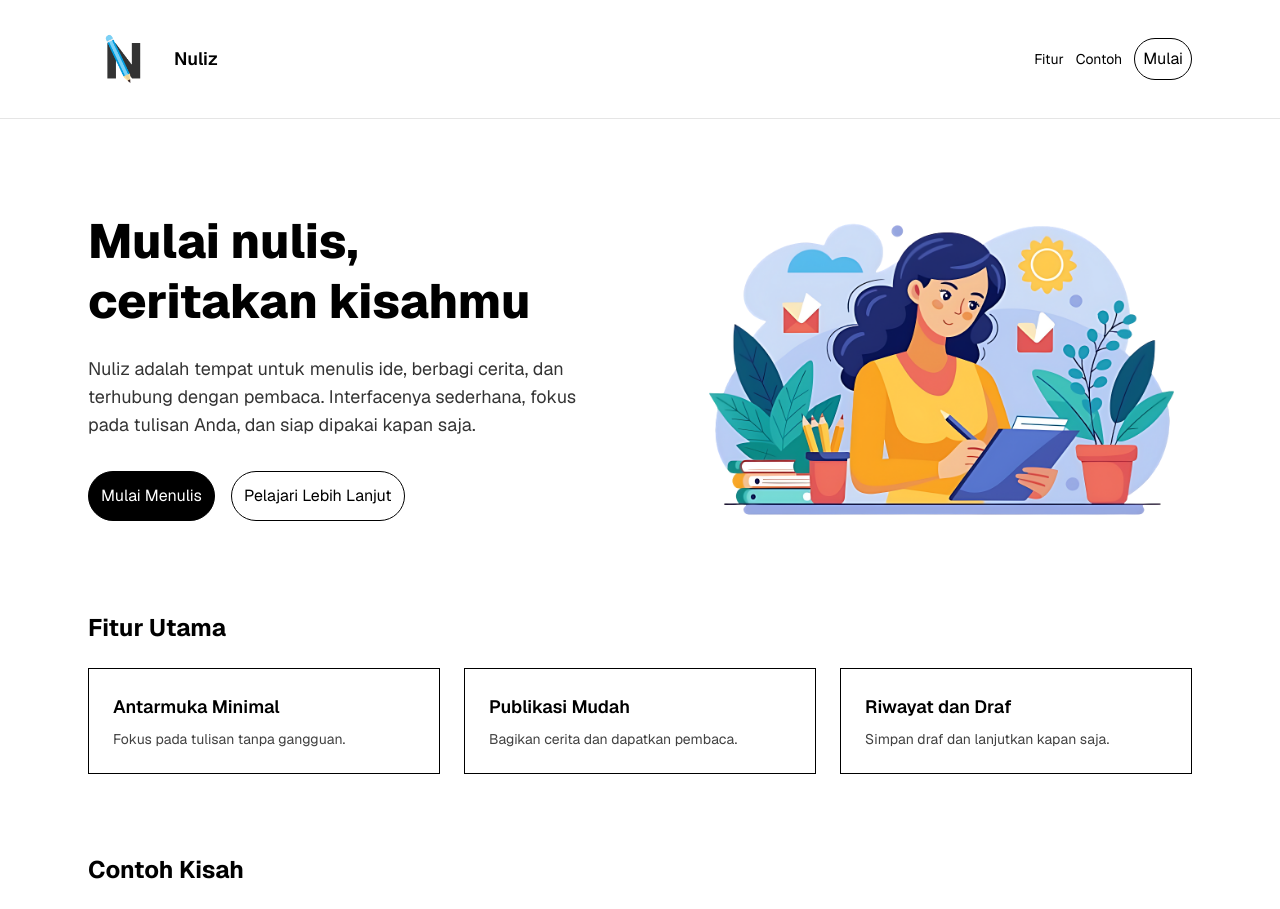
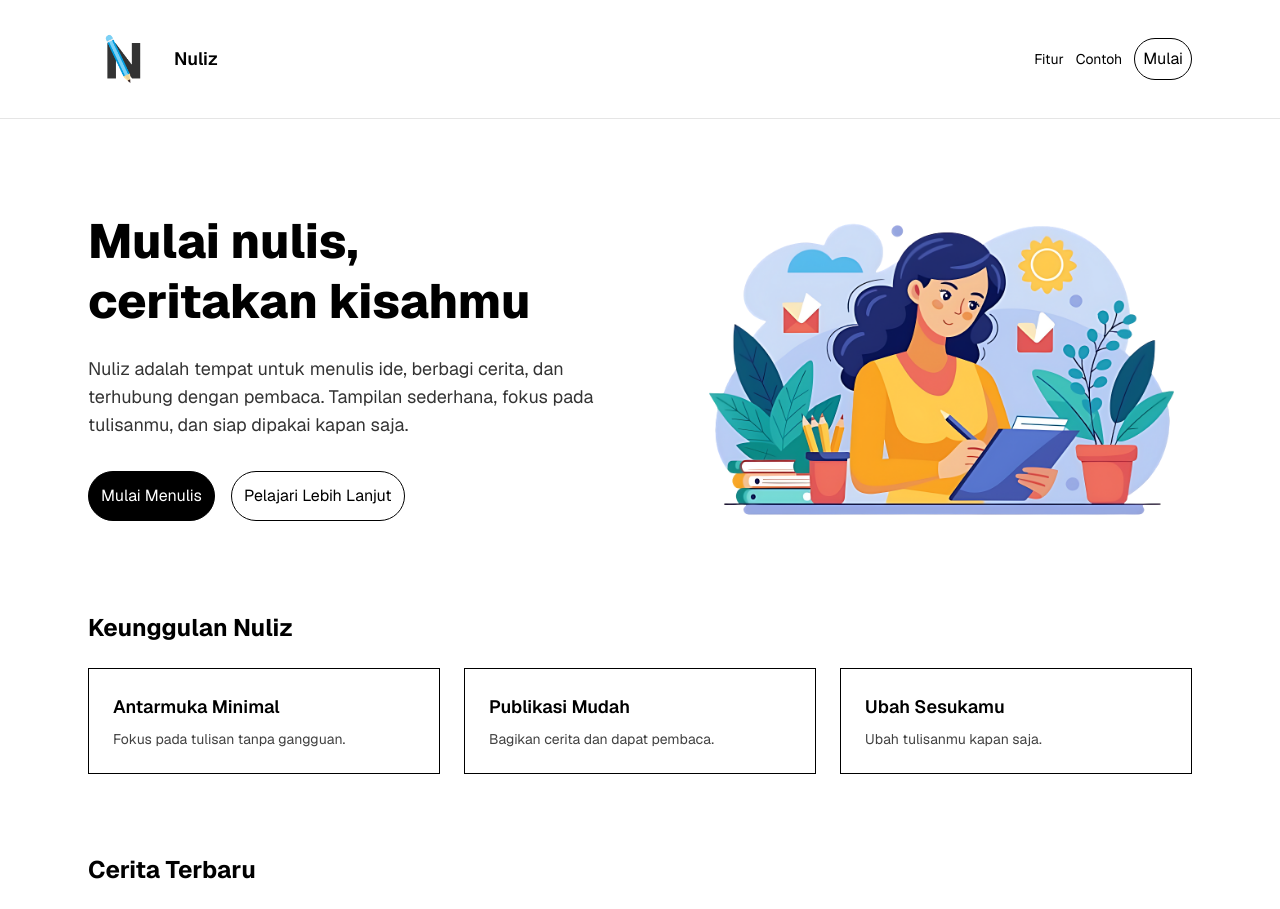
Before and after one commit to raihan-ys/nuliz, a Next.js app in the folder nextjs/: page / in a window 1280 px wide. Shown: the top 909 px of the page. Built offline with nearby package versions, Linux system fonts and the light colour scheme.

Commit message:
[IMPROVE] Perbaikan teks dan gambar landing page

```diff
--- a/nextjs/app/page.jsx
+++ b/nextjs/app/page.jsx
@@ -6,7 +6,7 @@ export default function Home() {
       <header className="border-b border-black/10">
         <nav className="mx-auto flex max-w-6xl items-center justify-between p-6">
           <div className="flex items-center gap-4">
-            <Image src="/images/appLogo.png" alt="Nuliz logo" width={70} height={70} />
+            <Image src="/images/appLogo.png" alt="logo Nuliz" width={70} height={70} />
             <span className="text-lg font-semibold">Nuliz</span>
           </div>
           <div className="flex items-center gap-3">
@@ -36,7 +36,7 @@ export default function Home() {
             </h1>
             <p className="mt-6 max-w-xl text-lg text-black/80">
               Nuliz adalah tempat untuk menulis ide, berbagi cerita, dan terhubung
-              dengan pembaca. Interfacenya sederhana, fokus pada tulisan Anda,
+              dengan pembaca. Tampilan sederhana, fokus pada tulisanmu,
               dan siap dipakai kapan saja.
             </p>
 
@@ -57,7 +57,7 @@ export default function Home() {
           <div className="flex justify-center lg:justify-end">
             <Image
               src="/images/appPoster.png"
-              alt="Ilustrasi menulis di Nuliz"
+              alt="Ilustrasi menulis"
               width={500}
               height={400}
             />
@@ -65,7 +65,7 @@ export default function Home() {
         </section>
 
         <section id="features" className="mt-20">
-          <h2 className="text-2xl font-bold">Fitur Utama</h2>
+          <h2 className="text-2xl font-bold">Keunggulan Nuliz</h2>
           <div className="mt-6 grid gap-6 sm:grid-cols-2 lg:grid-cols-3">
             <div className="card border border-black p-6">
               <h3 className="text-lg font-semibold">Antarmuka Minimal</h3>
@@ -74,18 +74,18 @@ export default function Home() {
 
             <div className="card border border-black p-6">
               <h3 className="text-lg font-semibold">Publikasi Mudah</h3>
-              <p className="mt-2 text-sm text-black/75">Bagikan cerita dan dapatkan pembaca.</p>
+              <p className="mt-2 text-sm text-black/75">Bagikan cerita dan dapat pembaca.</p>
             </div>
 
             <div className="card border border-black p-6">
-              <h3 className="text-lg font-semibold">Riwayat dan Draf</h3>
-              <p className="mt-2 text-sm text-black/75">Simpan draf dan lanjutkan kapan saja.</p>
+              <h3 className="text-lg font-semibold">Ubah Sesukamu</h3>
+              <p className="mt-2 text-sm text-black/75">Ubah tulisanmu kapan saja.</p>
             </div>
           </div>
         </section>
 
         <section id="posts" className="mt-20">
-          <h2 className="text-2xl font-bold">Contoh Kisah</h2>
+          <h2 className="text-2xl font-bold">Cerita Terbaru</h2>
           <div className="mt-6 grid gap-6 sm:grid-cols-2">
             <article className="border border-black p-6">
               <h3 className="text-lg font-semibold">Judul Post Pertama</h3>
```
